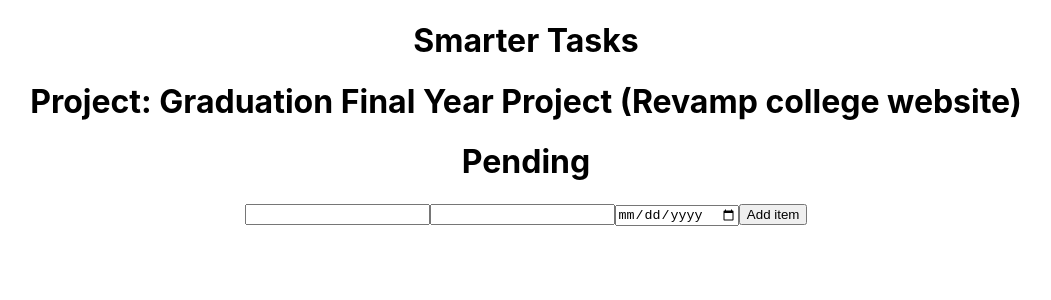
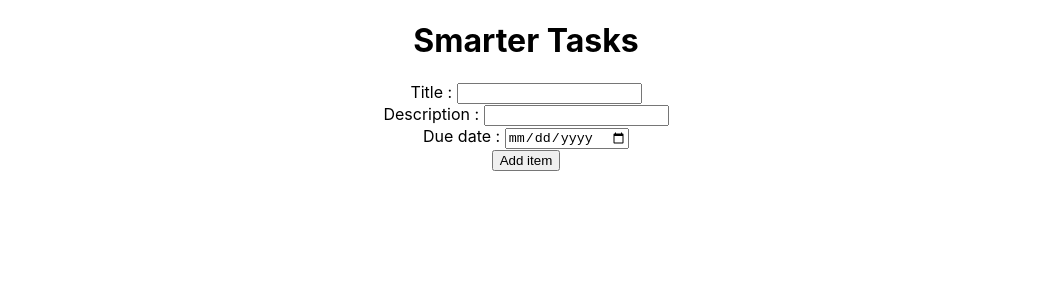
Before and after one commit to Vineeth-07/wd301, a React (Create React App) app in the folder smarter-tasks/: page / in a window 1280 px wide. Shown: the top 300 px of the page, without its empty margins (114-1165 px from the left). Built offline with nearby package versions, Linux system fonts and the light colour scheme.

Commit message:
Typo corrected

```diff
--- a/smarter-tasks/src/Task.tsx
+++ b/smarter-tasks/src/Task.tsx
@@ -3,8 +3,8 @@ import "./TaskCard.css";
 
 interface TaskProp {
   title: string;
-    description:string;
-    duedate:string;
+  description: string;
+  duedate: string;
 }
 
 class Task extends React.Component<TaskProp> {
--- a/smarter-tasks/src/TaskApp.tsx
+++ b/smarter-tasks/src/TaskApp.tsx
@@ -1,7 +1,7 @@
 import React from "react";
 import { TaskItem } from "./types";
 import TaskList from "./TaskList";
-import TaskForm from "./TaskFrom";
+import TaskForm from "./TaskForm";
 
 interface TaskAppProp {}
 interface TaskAppState {
@@ -27,15 +27,8 @@ class TaskApp extends React.Component<TaskAppProp, TaskAppState> {
         <h1 className="text-3xl mb-2 font-bold text-slate-700">
           Smarter Tasks
         </h1>
-        <h1 className="text-md mb-6 text-slate-600">
-          <span className="font-bold">Project: </span>
-          Graduation Final Year Project (Revamp college website)
-        </h1>
         <div className="grid grid-cols-2 gap-4">
           <div className="border border-slate-200 rounded-xl p-4">
-            <h1 className="text-slate-500 font-bold text-center mb-2">
-              Pending
-            </h1>
             <TaskForm addTask={this.addTask} />
             <TaskList tasks={this.state.tasks} />
           </div>
--- a/smarter-tasks/src/TaskCard.css
+++ b/smarter-tasks/src/TaskCard.css
@@ -1,6 +1,6 @@
 .TaskItem {
-    border: 1px solid #DFDFDF;
-    border-radius: 4px;
-    padding: 6px 8px;
-    margin-bottom: 6px;
-  }
+  border: 1px solid #dfdfdf;
+  border-radius: 4px;
+  padding: 6px 8px;
+  margin-bottom: 6px;
+}
--- a/smarter-tasks/src/TaskFrom.tsx
+++ b/smarter-tasks/src/TaskForm.tsx
@@ -44,26 +44,36 @@ class TaskForm extends React.Component<TaskFormProps, TaskFormState> {
   render() {
     return (
       <form onSubmit={this.addTask}>
+        <div>
+        <label htmlFor="title">Title : </label>
         <input
           type="text"
+          name="title"
           id="todoTitle"
           value={this.state.title}
           onChange={this.titleChanged}
           required
         />
+        <br />
+        <label htmlFor="todoDescription">Description : </label>
         <input
           type="text"
+          name="todoDescription"
           id="todoDescription"
           value={this.state.description}
           onChange={this.descriptionChanged}
         />
+        <br />
+        <label htmlFor="todoDueDate">Due date : </label>
         <input
           type="date"
+          name="todoDueDate"
           id="todoDueDate"
           value={this.state.duedate}
           onChange={this.duedateChanged}
           required
         />
+        </div>
         <button type="submit" id="addTaskButton">
           Add item
         </button>
```
Lines whose indentation alone changed are shown as unchanged.
